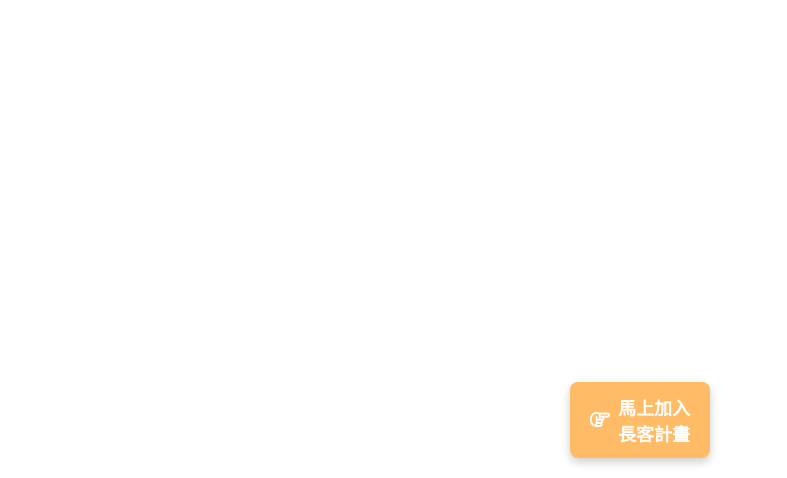
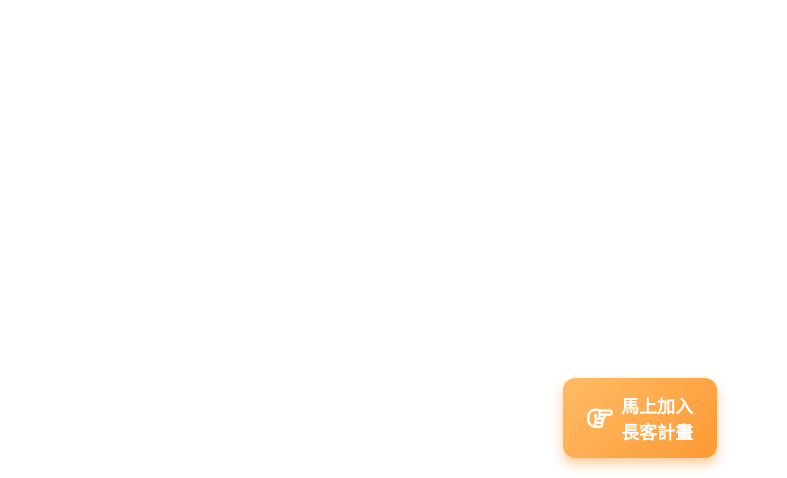
Before and after one commit to HunterFranker/f.a., a plain HTML site: page index.html in a window 1280 px wide. Shown: the part 322-800 px from the top of the page, without its empty margins (0-787 px from the left). Drawn offline with Linux system fonts and the light colour scheme.

Commit message:
新增長客計畫-改底部喜歡的按鈕顏色

```diff
--- a/index.html
+++ b/index.html
@@ -69,23 +69,26 @@
             bottom: 20px;
             left: 50%;
             transform: translateX(-50%);
-            background-color: #FFBB66; /* 修改底色 */
-            color: white;
-            padding: 12px 20px;
-            border-radius: 8px;
+            background: linear-gradient(135deg, #FFBB66, #FF9933); /* 淡橘漸層 */
+            color: #FFFFFF; /* 白色字體 */
+            padding: 14px 24px; /* 增加內邊距，讓按鈕更顯眼 */
+            border-radius: 12px; /* 圓角加強 */
             font-size: 18px;
             font-weight: bold;
             text-decoration: none;
             display: flex;
             align-items: center;
+            justify-content: center;
             gap: 8px;
-            box-shadow: 0 4px 10px rgba(0, 0, 0, 0.2);
+            box-shadow: 0 6px 12px rgba(255, 128, 0, 0.4); /* 陰影加深，提高立體感 */
+            transition: all 0.3s ease-in-out; /* 增加滑鼠懸停動畫 */
         }
 
-        /* 圖標大小調整 */
-        .icon {
-            font-size: 24px; /* 讓圖示變大 */
+        /* 圖示變大 */
+        .fixed-button i {
+            font-size: 26px;
         }
+
     </style>
 
 
```
